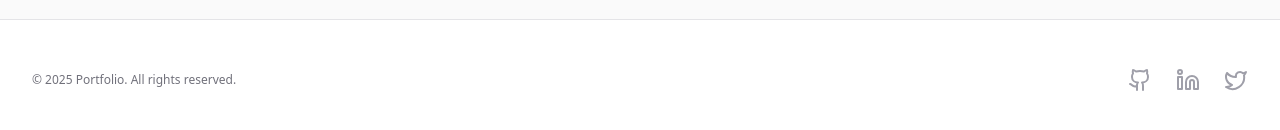
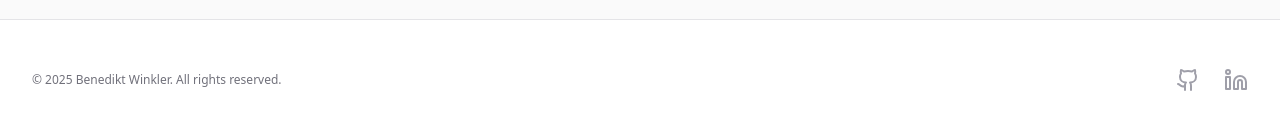
Before and after one commit to b-at-neu/portfolio, a Next.js app: page / in a window 1280 px wide. Shown: the part 3439-3569 px from the top of the page. Built offline with nearby package versions, Linux system fonts and the light colour scheme.

Commit message:
update footer text

```diff
--- a/components/Footer.tsx
+++ b/components/Footer.tsx
@@ -1,20 +1,15 @@
-import { Github, Linkedin, Twitter } from "lucide-react";
+import { Github, Linkedin } from 'lucide-react';
 
 const socialLinks = [
   {
-    name: "GitHub",
-    href: "#",
+    name: 'GitHub',
+    href: 'https://github.com/b-at-neu',
     icon: Github,
   },
   {
-    name: "LinkedIn",
-    href: "#",
+    name: 'LinkedIn',
+    href: 'https://linkedin.com/in/benediktwinkler/',
     icon: Linkedin,
-  },
-  {
-    name: "Twitter",
-    href: "#",
-    icon: Twitter,
   },
 ];
 
@@ -28,6 +23,8 @@ export default function Footer() {
               key={item.name}
               href={item.href}
               className="text-zinc-400 hover:text-zinc-500 dark:hover:text-zinc-300 transition-colors"
+              target="_blank"
+              rel="noopener noreferrer"
             >
               <span className="sr-only">{item.name}</span>
               <item.icon className="h-6 w-6" aria-hidden="true" />
@@ -36,7 +33,8 @@ export default function Footer() {
         </div>
         <div className="mt-8 md:order-1 md:mt-0">
           <p className="text-center text-xs leading-5 text-zinc-500 dark:text-zinc-400">
-            &copy; {new Date().getFullYear()} Portfolio. All rights reserved.
+            &copy; {new Date().getFullYear()} Benedikt Winkler. All rights
+            reserved.
           </p>
         </div>
       </div>
```
